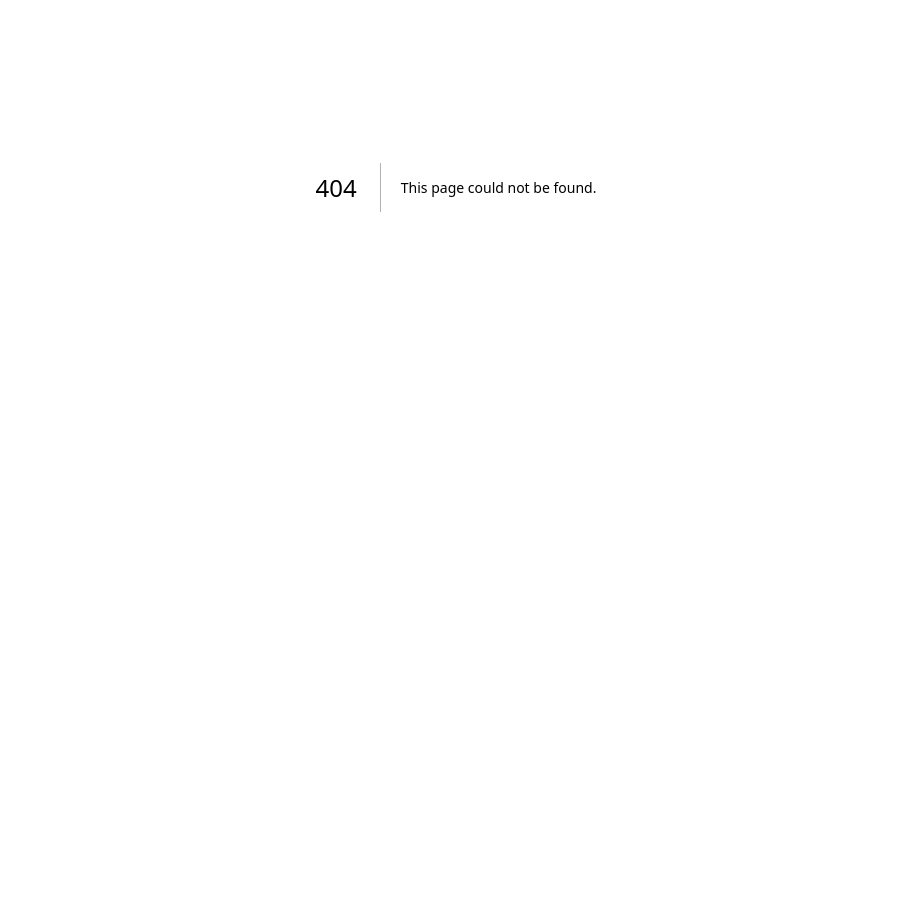
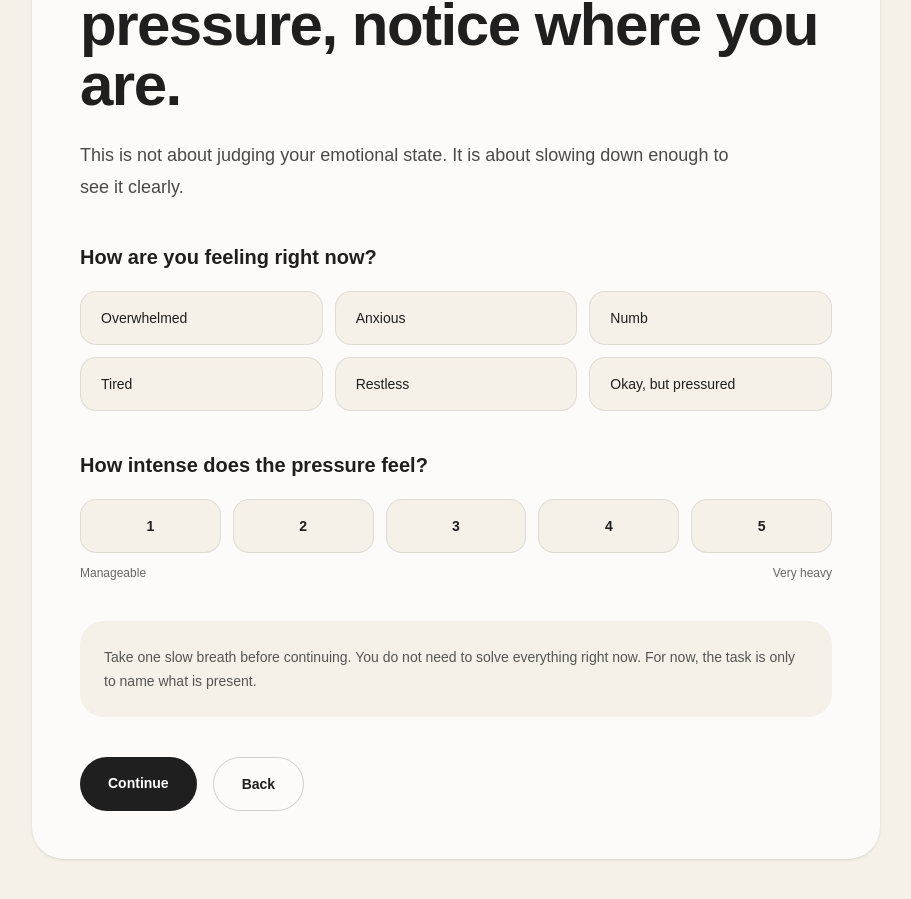
Before and after one commit to diegouriber/under-pressure, a Next.js app: page /check-in in a window 1280 px wide. Before the commit this address had no page. Shown: the part 213-1112 px from the top of the page, without its empty margins (184-1095 px from the left). Before the commit the page ends 800 px from the top, so only its background shows below. Built offline with nearby package versions, Linux system fonts and the light colour scheme.

Commit message:
Add emotional check-in page

```diff
--- /dev/null
+++ b/app/check-in/page.tsx
@@ -0,0 +1,92 @@
+export default function CheckInPage() {
+  return (
+    <main className="min-h-screen bg-[#f6f1e8] text-[#1f1f1f]">
+      <section className="mx-auto flex min-h-screen max-w-4xl flex-col justify-center px-6 py-16">
+        <div className="rounded-[2rem] bg-white/75 p-8 shadow-sm md:p-12">
+          <p className="mb-4 text-sm font-semibold uppercase tracking-[0.25em] text-[#7a5c3a]">
+            Step 1 · Emotional Check-In
+          </p>
+
+          <h1 className="text-4xl font-semibold tracking-tight md:text-6xl">
+            Before naming the pressure, notice where you are.
+          </h1>
+
+          <p className="mt-6 max-w-2xl text-lg leading-8 text-[#4a4a4a]">
+            This is not about judging your emotional state. It is about slowing
+            down enough to see it clearly.
+          </p>
+
+          <div className="mt-10">
+            <h2 className="text-xl font-semibold">
+              How are you feeling right now?
+            </h2>
+
+            <div className="mt-5 grid gap-3 sm:grid-cols-2 md:grid-cols-3">
+              {[
+                "Overwhelmed",
+                "Anxious",
+                "Numb",
+                "Tired",
+                "Restless",
+                "Okay, but pressured",
+              ].map((mood) => (
+                <button
+                  key={mood}
+                  className="rounded-2xl border border-[#1f1f1f]/10 bg-[#f6f1e8] px-5 py-4 text-left text-sm font-medium transition hover:bg-white"
+                >
+                  {mood}
+                </button>
+              ))}
+            </div>
+          </div>
+
+          <div className="mt-10">
+            <h2 className="text-xl font-semibold">
+              How intense does the pressure feel?
+            </h2>
+
+            <div className="mt-5 grid gap-3 sm:grid-cols-5">
+              {["1", "2", "3", "4", "5"].map((level) => (
+                <button
+                  key={level}
+                  className="rounded-2xl border border-[#1f1f1f]/10 bg-[#f6f1e8] px-5 py-4 text-center text-sm font-semibold transition hover:bg-white"
+                >
+                  {level}
+                </button>
+              ))}
+            </div>
+
+            <div className="mt-3 flex justify-between text-xs text-[#666]">
+              <span>Manageable</span>
+              <span>Very heavy</span>
+            </div>
+          </div>
+
+          <div className="mt-10 rounded-3xl bg-[#f6f1e8] p-6">
+            <p className="text-sm leading-6 text-[#555]">
+              Take one slow breath before continuing. You do not need to solve
+              everything right now. For now, the task is only to name what is
+              present.
+            </p>
+          </div>
+
+          <div className="mt-10 flex flex-col gap-4 sm:flex-row">
+            <a
+              href="/pressure"
+              className="rounded-full bg-[#1f1f1f] px-7 py-4 text-center text-sm font-semibold text-white transition hover:opacity-90"
+            >
+              Continue
+            </a>
+
+            <a
+              href="/scope"
+              className="rounded-full border border-[#1f1f1f]/20 px-7 py-4 text-center text-sm font-semibold transition hover:bg-[#f6f1e8]"
+            >
+              Back
+            </a>
+          </div>
+        </div>
+      </section>
+    </main>
+  );
+}
```
